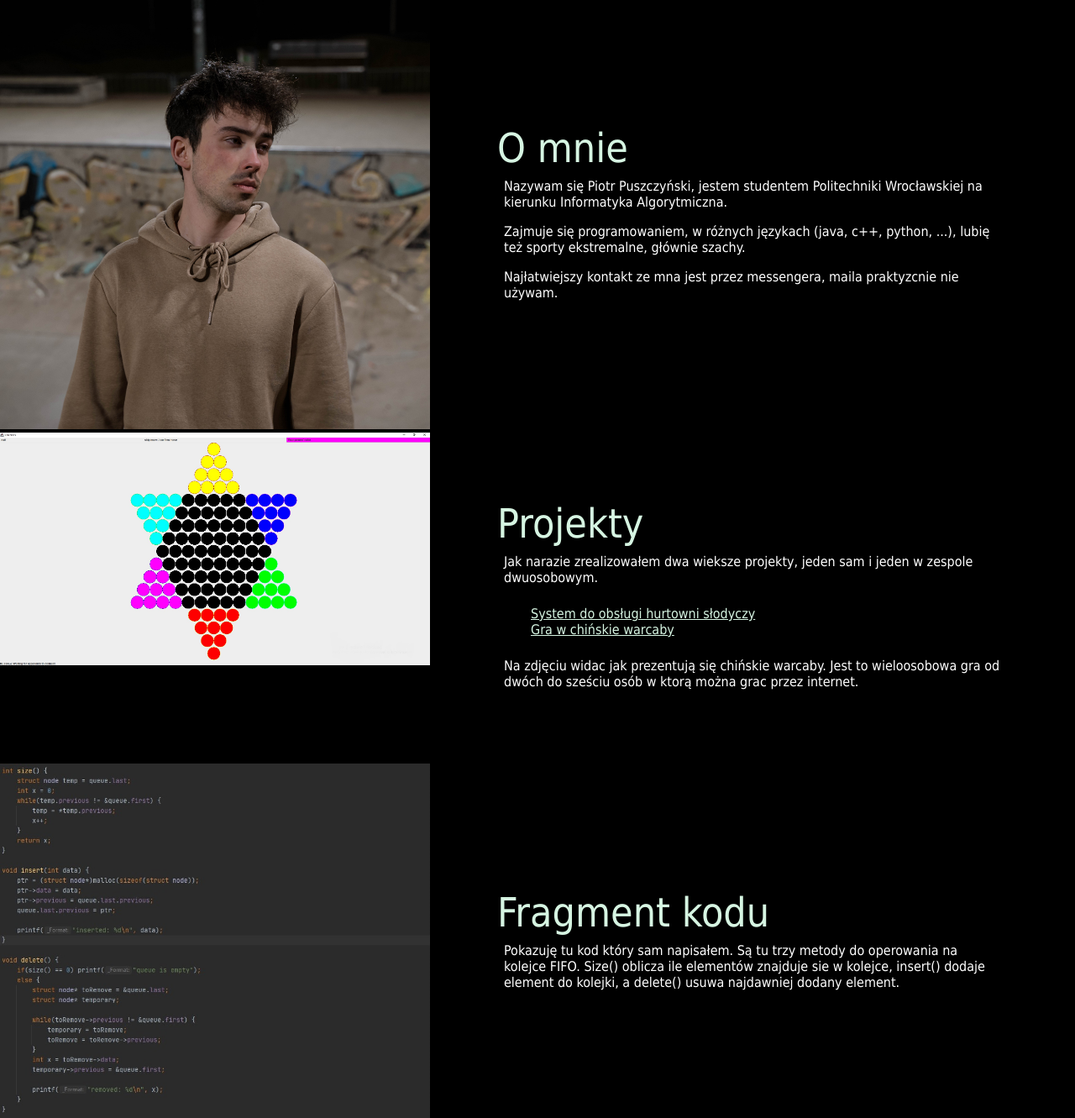
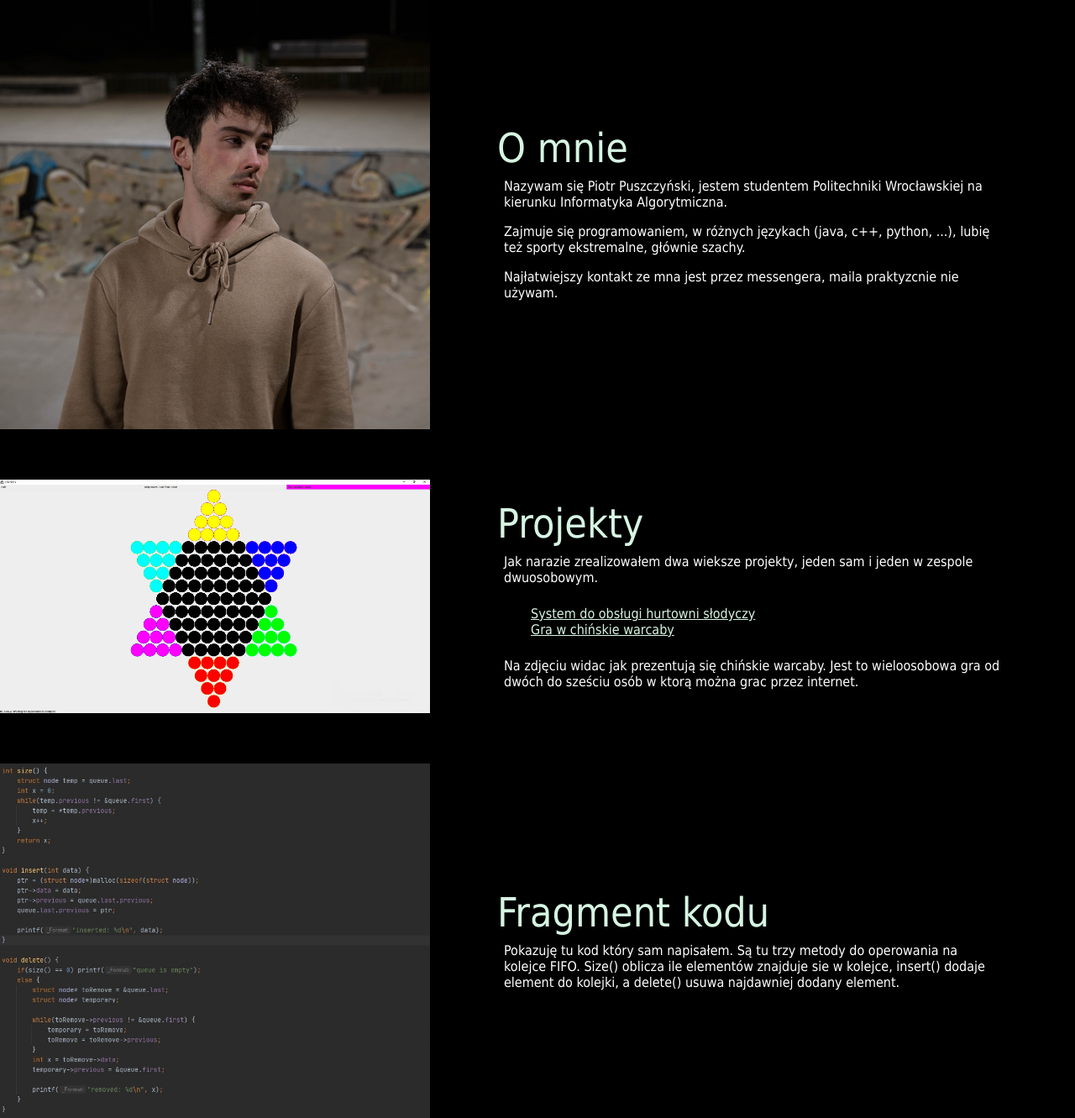
Before and after one commit to piotrekpuszczynski/www, a PHP site: page /site.html in a window 1280 px wide. Shown: the part 564-1895 px from the top of the page at 84% size. Run offline with PHP 8.4, Linux system fonts and the light colour scheme.

Commit message:
poprawa ukladu zdjec

```diff
--- a/list1/style.css
+++ b/list1/style.css
@@ -77,7 +77,9 @@ aside, article {
 
 aside {
     height: 50%;
-
+    display: block;
+    margin-top: auto;
+    margin-bottom: auto;
 }
 
 article {
```
